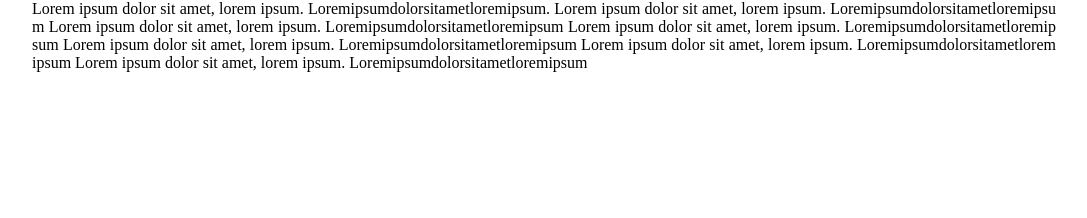
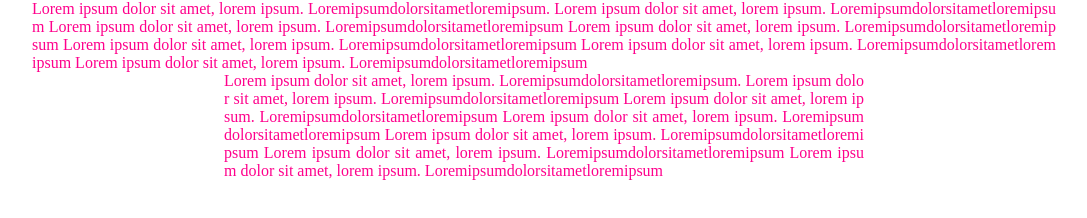
Before and after one commit to knippertz/best_practice, a plain HTML site: page index.html in a window 1280 px wide. Shown: the whole page, without its empty margins (96-1183 px from the left). Drawn offline with Linux system fonts and the light colour scheme.

Commit message:
Best_Practice_01

```diff
--- a/index.html
+++ b/index.html
@@ -19,9 +19,19 @@
             Lorem ipsum dolor sit amet, lorem ipsum. Loremipsumdolorsitametloremipsum
             Lorem ipsum dolor sit amet, lorem ipsum. Loremipsumdolorsitametloremipsum
             Lorem ipsum dolor sit amet, lorem ipsum. Loremipsumdolorsitametloremipsum
-
         </p>
     </div>
+
+    <div class="blue">
+            <p>
+                Lorem ipsum dolor sit amet, lorem ipsum. Loremipsumdolorsitametloremipsum.             Lorem ipsum dolor sit amet, lorem ipsum. Loremipsumdolorsitametloremipsum
+                Lorem ipsum dolor sit amet, lorem ipsum. Loremipsumdolorsitametloremipsum
+                Lorem ipsum dolor sit amet, lorem ipsum. Loremipsumdolorsitametloremipsum
+                Lorem ipsum dolor sit amet, lorem ipsum. Loremipsumdolorsitametloremipsum
+                Lorem ipsum dolor sit amet, lorem ipsum. Loremipsumdolorsitametloremipsum
+                Lorem ipsum dolor sit amet, lorem ipsum. Loremipsumdolorsitametloremipsum
+            </p>
+        </div>
 
 </body>
 
--- a/style.css
+++ b/style.css
@@ -2,6 +2,10 @@
     margin: 0;
     padding: 0;
     box-sizing: border-box;
+}
+
+p{
+    color: rgb(255, 0, 140);
 }
 
 div{
@@ -15,3 +19,7 @@ word-wrap: break-word;
 word-break: break-all;
 vertical-align: baseline;
 }
+
+.blue{
+    width: 50%;
+}
```
